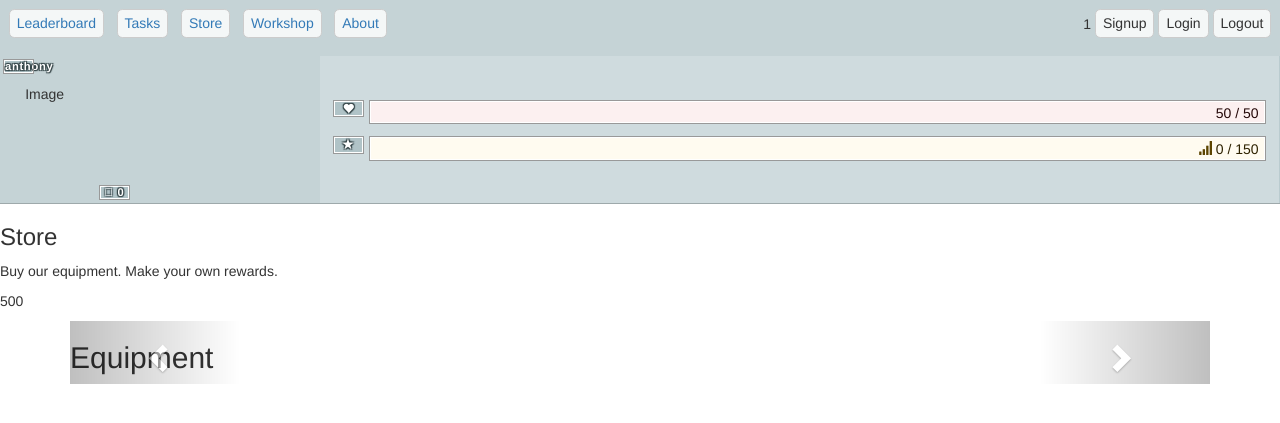
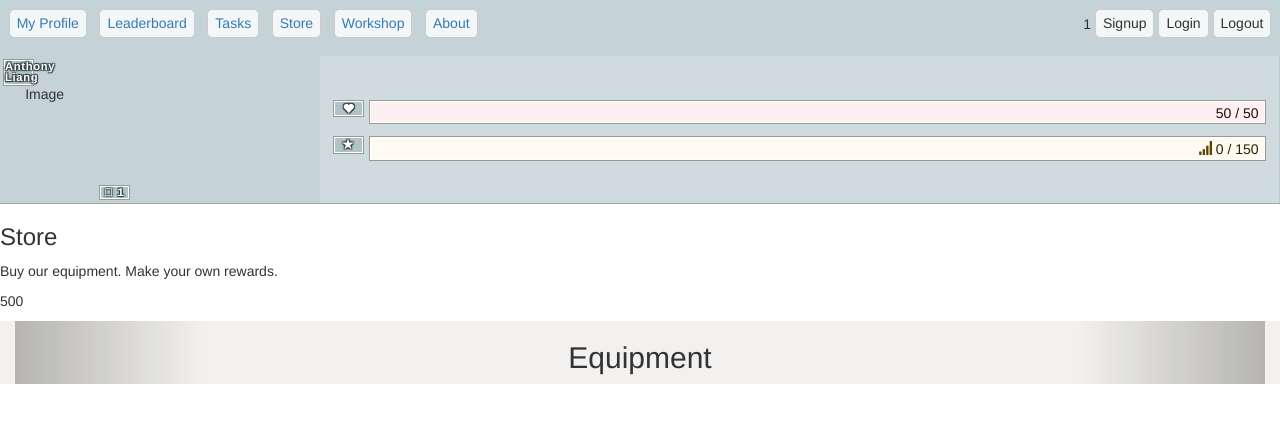
Before and after one commit to aliang8/TeamLAJICK, a Flask app: page /1 in a window 1280 px wide, after a click on "Store". Shown: the top 423 px of the page. Run offline with Flask 2, Linux system fonts and the light colour scheme; a user stored in the database is signed in; data comes from the database, SQL or seed files in the repository; some libraries are stand-ins or nearby versions.

Commit message:
work on styling

```diff
--- a/static/css/custom.css
+++ b/static/css/custom.css
@@ -33,4 +33,3 @@
 .clearfix { zoom: 1; }
 .clearfix:before, .clearfix:after { content: "\0020"; display: block; height: 0; overflow: hidden; }
 .clearfix:after { clear: both; }
-.carousel-indicators li{display:none;}
--- a/static/life.css
+++ b/static/life.css
@@ -165,3 +165,18 @@
 #wrap{
 	padding: 0 ;
 }
+
+/* STORE */
+
+#myC{
+	width:100%;
+	background-color : #F2F1EF;
+}
+
+.item, item active{
+	text-align: center;
+}
+
+.carousel-indicators li{
+	visibility: hidden;
+}
--- a/templates/dashboard.html
+++ b/templates/dashboard.html
@@ -17,6 +17,7 @@
         <div class="toolbar toolbar-container">
             <ul class="toolbar-nav">
                 <!-- Navigation Menu-->
+                <li class="toolbar-button"><a data-toggle="tab" href="#myprofile">My Profile</a></li>
                 <li class="toolbar-button"><a data-toggle="tab" href="#leaderboard">Leaderboard</a></li>
                 <li class="toolbar-button"><a data-toggle="tab" href="#tasks">Tasks</a></li>
                 <li class="toolbar-button"><a data-toggle="tab" href="#store">Store</a></li>
@@ -31,7 +32,7 @@
                 <!-- Modal -->
                 <div class="modal fade" id="login">
                     <div class="modal-dialog" role="document">
-                        <div class="modal-content">
+                        <div class="modal-content">ss
                             <div class="modal-header">
                                 <button type="button" class="close" data-dismiss="modal" aria-label="Close">
                                     <span aria-hidden="true">&times;</span>
@@ -84,11 +85,11 @@
             <!-- avatar -->
             <div class="herobox-wrap main-herobox">
                 <figure class="herobox">
-                    <div class="avatar-name">{{userInfo[0]}}</div>
+                    <div class="avatar-name">Anthony Liang</div>
                     <div class="character-sprites">Image</div>
                     <div class="avatar-level">
                         <span class="glyphion glyphicon-circle-arrow-up"></span>
-                        <span>{{userInfo[2]}}</span>
+                        <span>1</span>
                     </div>
                 </figure>
             </div>
@@ -252,7 +253,7 @@
             <h3>Store</h3>
             <p>Buy our equipment. Make your own rewards.</p>
             <p id="balance">500</p>
-            <div class="container">
+            <div class="container" id="myC">
                 <div id="myCarousel" class="carousel slide">
                     <!-- Indicators -->
                     <ol class="carousel-indicators">
@@ -264,14 +265,16 @@
                     <!-- Wrapper for slides -->
                     <div class="carousel-inner" role="listbox">
 
-                        <div class="item active">
-                            <h2>Equipment</h2>
-                        </div>
+                      <div class="item active">
+
+                          <h2>Equipment</h2>
+
+                      </div>
 
 
 
                         <div class="item">
-                            <center>
+
 
                                 <h2>Rewards</h2>
                                 <input id="reward_name" type="text">Reward</input>
@@ -279,25 +282,25 @@
                                 <button id="add_reward">New Reward</button>
                                 <ul id="rewards">
                                 </ul>
-                            </center>
+
                         </div>
 
                         <div class="item">
-                            <center>
+
                                 <h2>IRL</h2>
 
-                            </center>
+
                         </div>
 
                     </div>
 
                     <!-- Left and right controls -->
                     <a class="left carousel-control" href="#myCarousel" role="button">
-                        <span class="glyphicon glyphicon-chevron-left" aria-hidden="true"></span>
+
                         <span class="sr-only">Previous</span>
                     </a>
                     <a class="right carousel-control" href="#myCarousel" role="button">
-                        <span class="glyphicon glyphicon-chevron-right" aria-hidden="true"></span>
+
                         <span class="sr-only">Next</span>
                     </a>
                 </div>
```
Also changed, not shown: static/css/life.css (+15 -0 lines), 1 other file.
